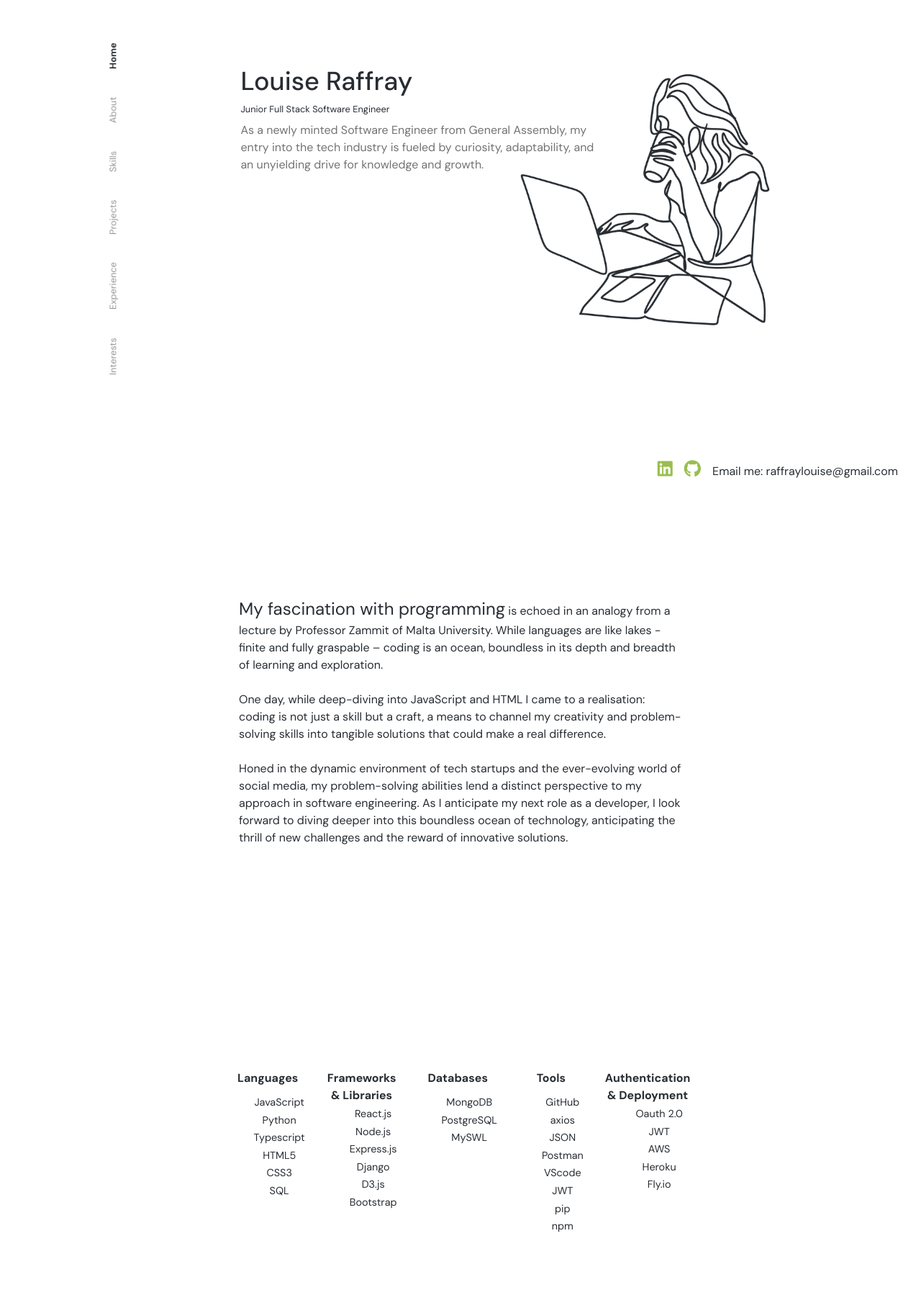
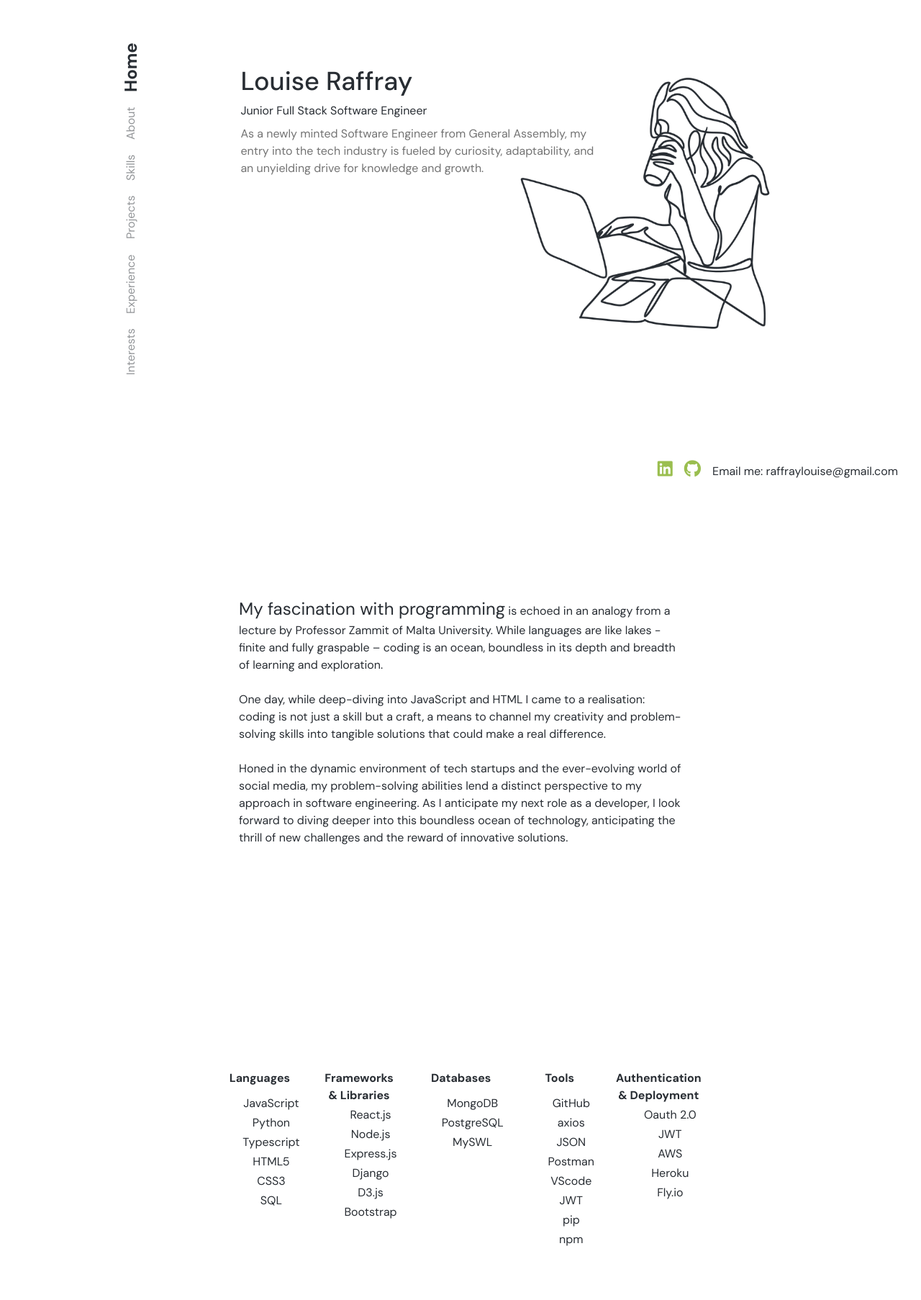
Before and after one commit to louraff/Portfolio-Website, a React (Create React App) app: page / in a window 1280 px wide. Shown: the part 114-1920 px from the top of the page at 72% size. Built offline with nearby package versions, Linux system fonts and the light colour scheme.

Commit message:
deployed styling issues

```diff
--- a/src/components/css/Experience.css
+++ b/src/components/css/Experience.css
@@ -6,7 +6,7 @@
   width: 100%;
   margin-top: 15%;
     margin: auto;
-    font-size: 1em;
+    font-size: 1rem;
 }
 
 ol {
@@ -56,11 +56,11 @@ ol {
   justify-content: start;
   align-items: start;
   font-weight: 400;
-  font-size: .75rem;
+  font-size: 1rem;
 }
 
 .time {
-  font-size: .75rem;
+  font-size: 1rem;
   font-weight: 300;
   flex: 1;
   display: flex;
@@ -70,7 +70,7 @@ ol {
 }
 
 .position {
-  font-size: .75rem;
+  font-size: 1rem;
   font-weight: 300;
   text-align: start;
   align-self: flex-start;}
@@ -81,6 +81,6 @@ a.ex {
     font-weight: 700;
     color: inherit;
     cursor: pointer;
-    font-size: .75rem;
+    font-size: 1rem;
 
 }
--- a/src/components/css/Hero.css
+++ b/src/components/css/Hero.css
@@ -24,7 +24,7 @@ h1.name {
 }
 
 p.job {
-    font-size: 1.6vmin;
+    font-size: 1rem;
 }
 
 a {
--- a/src/components/css/Navbar.css
+++ b/src/components/css/Navbar.css
@@ -21,7 +21,7 @@ nav {
     display: block;
     margin: 5px 0;
     text-decoration: none;
-    font-size: 1.6vmin;
+    font-size: 1rem;
     font-weight: 400;
     opacity: 0.5;
     transition: opacity 0.5s;
@@ -33,6 +33,7 @@ nav {
     font-weight: 700;
     opacity: 1;
     color: #282D33 !important;
+    font-size: 1.5rem;
   }
 
 section.int {
--- a/src/components/css/Skills.css
+++ b/src/components/css/Skills.css
@@ -44,7 +44,6 @@ ul {
 
 .skill {
     margin: 3px 0;
-    font-size: .9rem;
 }
 
 .skills-cols-title {
```
